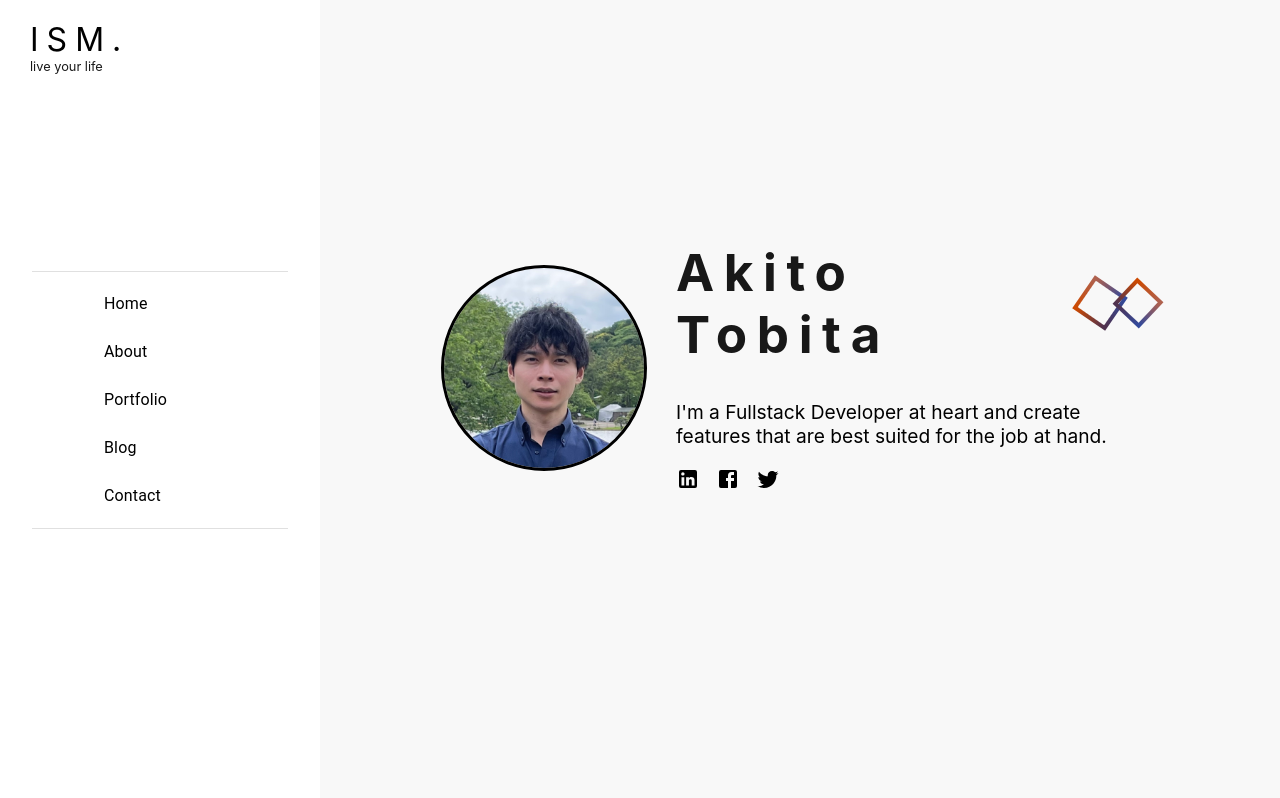
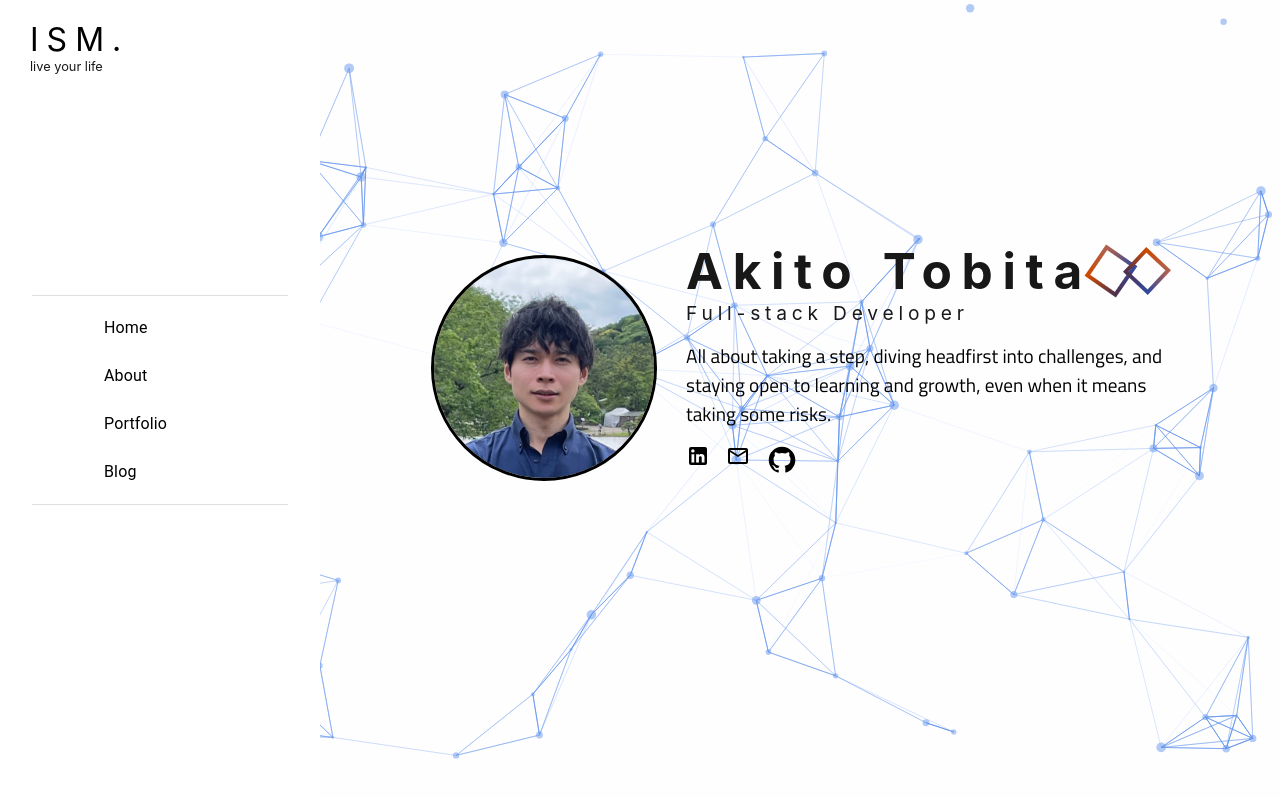
Before and after one commit to Ak1t0-Dev/my-portfolio, a React (Create React App) app: page / in a window 1280 px wide. Built offline with nearby package versions, Linux system fonts and the light colour scheme.

Commit message:
style: added particles for background

```diff
--- a/package.json
+++ b/package.json
@@ -17,8 +17,11 @@
     "framer-motion": "^10.16.4",
     "react": "^18.2.0",
     "react-dom": "^18.2.0",
+    "react-icons": "^4.11.0",
+    "react-particles": "^2.12.2",
     "react-router-dom": "^6.14.2",
     "react-scripts": "5.0.1",
+    "tsparticles-slim": "^2.12.0",
     "typescript": "^4.9.5",
     "web-vitals": "^2.1.4"
   },
--- a/src/components/About/index.tsx
+++ b/src/components/About/index.tsx
@@ -7,7 +7,6 @@ import {
   styled,
 } from "@mui/material";
 import {
-  aboutMe,
   aboutMeDetails,
   career,
   developing,
@@ -23,6 +22,7 @@ import { changeFirstToUpperCase } from "../../uitls/letterUtils";
 import PushPinIcon from "@mui/icons-material/PushPin";
 import myImage from "../../assets/images/about_me.jpg";
 import { motion, Variants } from "framer-motion";
+import "../style.css";
 
 export const About = () => {
   const cardVariants: Variants = {
@@ -86,9 +86,8 @@ export const About = () => {
             </StyledButtonWrapper>
           </StyledProfileWrapper>
           <Divider />
-          <StyledTypo>
-            <p>{aboutMe}</p>
-            <p>{aboutMeDetails}</p>
+          <StyledTypo sx={{ backgroundColor: "white" }}>
+            {aboutMeDetails}
           </StyledTypo>
           <Divider />
           <StyledGrid container spacing={3}>
@@ -282,6 +281,7 @@ const StyledSkillsLi = styled("li")({
   marginBottom: "0.7rem",
   boxShadow: "5px 5px gray",
   minWidth: "150px",
+  backgroundColor: "white",
 });
 
 const StyledProfile = styled(Box)({
@@ -383,4 +383,5 @@ const StyledGridItem = styled(Grid)({
 
 const StyledGrid = styled(Grid)({
   padding: "2rem",
+  backgroundColor: "white",
 });
--- a/src/components/Home/index.tsx
+++ b/src/components/Home/index.tsx
@@ -1,9 +1,10 @@
 import { Box, keyframes, styled } from "@mui/material";
-import FacebookIcon from "@mui/icons-material/Facebook";
 import LinkedInIcon from "@mui/icons-material/LinkedIn";
-import TwitterIcon from "@mui/icons-material/Twitter";
+import EmailOutlinedIcon from "@mui/icons-material/EmailOutlined";
+import { BiLogoGithub } from "react-icons/bi";
 import myImage from "../../assets/images/profile.jpeg";
-import { aboutMe, fullName } from "../../constants/aboutme";
+import { fullName, jobTitle, message } from "../../constants/aboutme";
+import "../style.css";
 
 export const Home = () => {
   return (
@@ -23,16 +24,17 @@ export const Home = () => {
             <StyledSpinBlockSmall></StyledSpinBlockSmall>
           </Box>
         </Box>
-        <StyledParagraph>{aboutMe}</StyledParagraph>
+        <StyledJobTitle>{jobTitle}</StyledJobTitle>
+        <StyledParagraph>{message}</StyledParagraph>
         <StyledList>
           <li>
-            <LinkedInIcon />
+            <LinkedInIcon className="icon" />
           </li>
           <li>
-            <FacebookIcon />
+            <EmailOutlinedIcon className="icon" />
           </li>
           <li>
-            <TwitterIcon />
+            <BiLogoGithub className="icon" />
           </li>
         </StyledList>
       </StyledIntroduce>
@@ -82,13 +84,21 @@ const StyledIntroduce = styled("div")({
 
 const StyledTitle = styled("h1")({
   letterSpacing: "0.6rem",
-  fontSize: "3.2rem",
-  margin: "1rem 0",
+  fontSize: "3.1rem",
+  margin: "0",
   color: "#181818",
 });
 
+const StyledJobTitle = styled("span")({
+  fontSize: "1.2rem",
+  color: "#181818",
+  letterSpacing: ".3rem",
+});
+
 const StyledParagraph = styled("p")({
+  fontFamily: "Titillium Web",
   fontSize: "1.2rem",
+  margin: "1rem 0",
 });
 
 const StyledList = styled("ul")({
@@ -101,7 +111,7 @@ const StyledList = styled("ul")({
 });
 
 const StyledSpinBlock = styled("div")({
-  width: "32px",
+  width: "30px",
   aspectRatio: "1 / 1",
   border: "4px solid transparent",
   borderRadius: "50%",
@@ -109,7 +119,7 @@ const StyledSpinBlock = styled("div")({
 });
 
 const StyledSpinBlockSmall = styled("div")({
-  width: "28px",
+  width: "26px",
   aspectRatio: "1 / 1",
   border: "4px solid transparent",
   borderRadius: "50%",
@@ -117,7 +127,7 @@ const StyledSpinBlockSmall = styled("div")({
 });
 
 const StyledImg = styled("div")({
-  minWidth: "200px",
+  minWidth: "220px",
   aspectRatio: "1 / 1",
   borderRadius: "50%",
   backgroundSize: "contain",
--- a/src/components/Layout/index.tsx
+++ b/src/components/Layout/index.tsx
@@ -2,11 +2,14 @@ import { Sidebar } from "../Sidebar";
 import { Outlet, useLocation } from "react-router-dom";
 import { Grid, styled } from "@mui/material";
 import { easeOut, motion } from "framer-motion";
+import { Particle } from "../Particle/Particle";
 
 export const Layout = () => {
   const location = useLocation();
 
   return (
+    <>
+      <Particle />
       <StyledGridContainer container>
         <StyledGridSide
           item
@@ -33,6 +36,7 @@ export const Layout = () => {
           </motion.main>
         </StyledGridMain>
       </StyledGridContainer>
+    </>
   );
 };
 
@@ -49,7 +53,6 @@ const StyledGridSide = styled(Grid)({
   position: "sticky",
 });
 const StyledGridMain = styled(Grid)({
-  backgroundColor: "#f8f8f8",
   overflowY: "auto",
   height: "100vh",
 });
--- /dev/null
+++ b/src/components/Particle/Particle.tsx
@@ -0,0 +1,95 @@
+import { useCallback } from "react";
+import type { Container, Engine } from "tsparticles-engine";
+import Particles from "react-particles";
+import { loadSlim } from "tsparticles-slim";
+
+export const Particle = () => {
+  const particlesInit = useCallback(async (engine: Engine) => {
+    await loadSlim(engine);
+  }, []);
+
+  const particlesLoaded = useCallback(
+    async (container: Container | undefined) => {
+      await console.log(container);
+    },
+    []
+  );
+  return (
+    <Particles
+      id="tsparticles"
+      init={particlesInit}
+      loaded={particlesLoaded}
+      options={{
+        fullScreen: {
+          enable: true,
+          zIndex: -1,
+        },
+        background: {
+          color: "FEFEFF",
+        },
+        fpsLimit: 120,
+        interactivity: {
+          events: {
+            onClick: {
+              enable: true,
+              mode: "push",
+            },
+            onHover: {
+              enable: true,
+              mode: "repulse",
+            },
+            resize: true,
+          },
+          modes: {
+            push: {
+              quantity: 4,
+            },
+            repulse: {
+              distance: 200,
+              duration: 0.4,
+            },
+          },
+        },
+        particles: {
+          color: {
+            value: "rgb(100,149,237)",
+          },
+          links: {
+            color: "rgb(100,149,237)",
+            distance: 150,
+            enable: true,
+            opacity: 1,
+            width: 1,
+          },
+          move: {
+            direction: "none",
+            enable: true,
+            outModes: {
+              default: "bounce",
+            },
+            random: false,
+            speed: 2,
+            straight: false,
+          },
+          number: {
+            density: {
+              enable: true,
+              area: 800,
+            },
+            value: 80,
+          },
+          opacity: {
+            value: 0.5,
+          },
+          shape: {
+            type: "circle",
+          },
+          size: {
+            value: { min: 1, max: 5 },
+          },
+        },
+        detectRetina: true,
+      }}
+    />
+  );
+};
--- /dev/null
+++ b/src/components/style.css
@@ -0,0 +1,4 @@
+.icon {
+    font-size: 2rem;
+    cursor: pointer;
+}
--- a/src/constants/aboutme.ts
+++ b/src/constants/aboutme.ts
@@ -1,12 +1,11 @@
 export const fullName = "Akito Tobita";
 export const jobTitle = "Full-stack Developer";
-export const aboutMe =
-  "I'm a Fullstack Developer at heart and create features that are best suited for the job at hand.";
-export const aboutMeDetails =
-  "Dedicated and driven software engineer with 6 years experience in full-stack development. Focused problem solver and seeking to apply proven software development skills in a small team environment to create excellent software solutions.";
+export const message =
+  "All about taking a step, diving headfirst into challenges, and staying open to learning and growth, even when it means taking some risks.";
+export const aboutMeDetails = `Hi there! Thanks for your visit\u{1F601} I am a dedicated and driven software engineer with 6 years experience in full-stack development. Focused problem solver and seeking to apply proven software development skills in a small team environment to create excellent software solutions.`;
 
 export const profile = {
-  location: "Vancouver",
+  location: "Vancouver, BC",
   email: "t0bitakito.001@gmail.com",
   phone: "778-919-0549",
   interest: "play badminton, watch Netflix",
@@ -59,7 +58,10 @@ export const career = [
     company: "Kawasaki City Hall",
     location: "Japan",
     results: [
+      "Created queries using MySQL to determine if parents can leave their children in a licensed daycare",
       "Maintained a web-based application for a daycare support system using windows batch, Oracle, JavaScript, HTML and CSS",
+      "Managed access rights to folders due to organizational changes and personnel changes using the Active Directory child care support system",
+      "Created a batch coding solution with VBA that automatically generates SQL queries based on input from an Excel spreadsheet",
     ],
   },
   {
@@ -68,6 +70,9 @@ export const career = [
     company: "Japan Post",
     location: "Japan",
     results: [
+      "Restored Windows desktops to the company's default settings and prepared them for reuse, ensuring adherence to company standards",
+      "Served as a reliable resource for colleagues, offering technical support and guidance for various software-related inquiries",
+      "Applied software and firmware patches to the track system, addressing security vulnerabilities and enhancing system performance",
       "Maintained a web-based application for a post tracking system for using MySQL, JavaScript, HTML and CSS",
     ],
   },
@@ -83,7 +88,6 @@ export const experienced = [
   "MySQL",
   "PostgreSQL",
   "Oracle",
-  "MongoDB",
   "AWS",
   "Docker",
   "Git",
@@ -100,7 +104,9 @@ export const developing = [
   "Tailwinds",
   "MUI",
   "Junit",
+  "Cypress",
   "Supabase",
+  "MongoDB",
   "Auth0",
   "Prisma",
   "Figma",
--- a/src/constants/sidebarItems.ts
+++ b/src/constants/sidebarItems.ts
@@ -3,7 +3,6 @@ export const sidebarItems = [
   { name: "About", url: "/about" },
   { name: "Portfolio", url: "/portfolio" },
   { name: "Blog", url: "/blog" },
-  { name: "Contact", url: "/contact" },
 ];
 
 export const logo = {
```
Also changed, not shown: 1 other file (tests, documents, lock files or other folders). Lines whose indentation alone changed are shown as unchanged.
